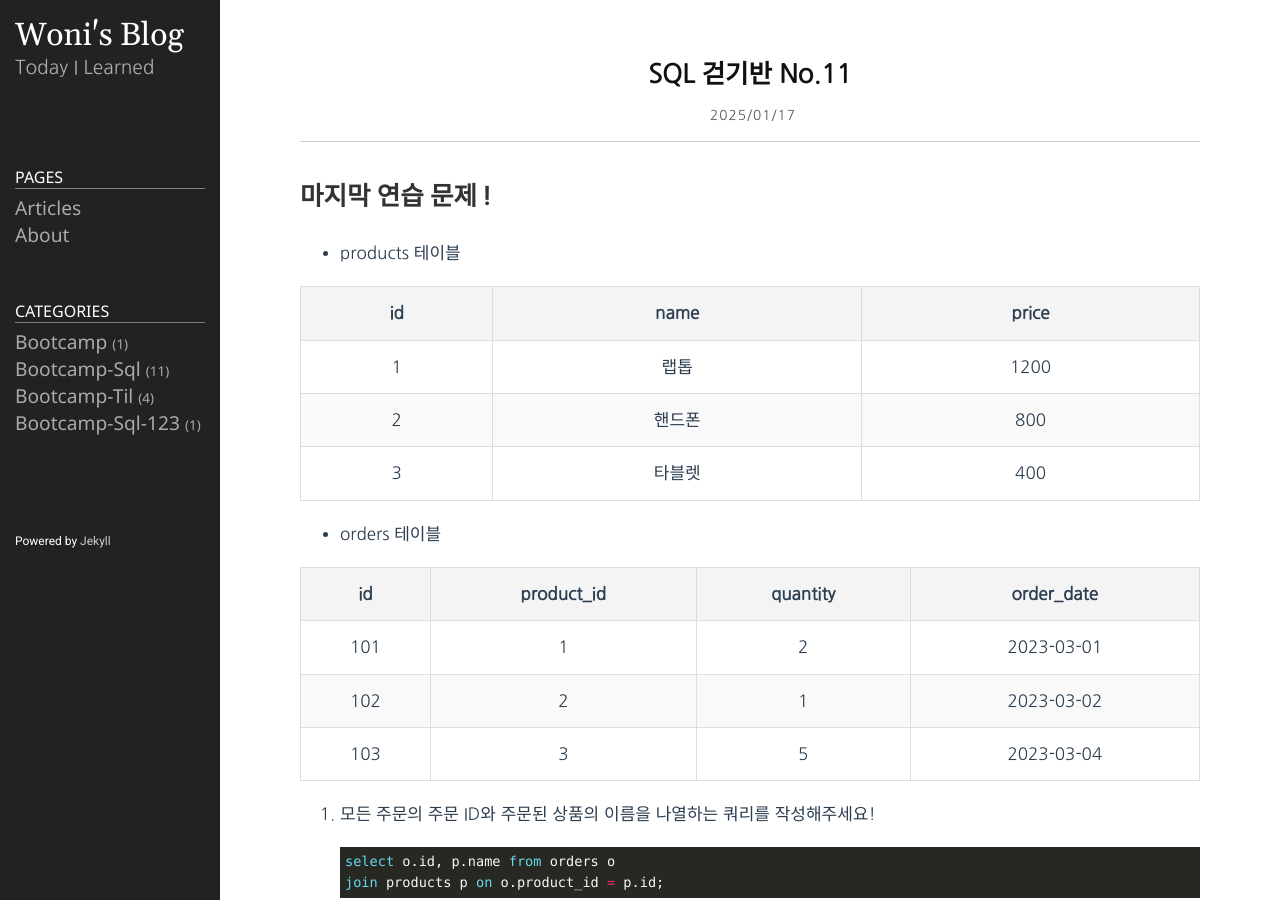
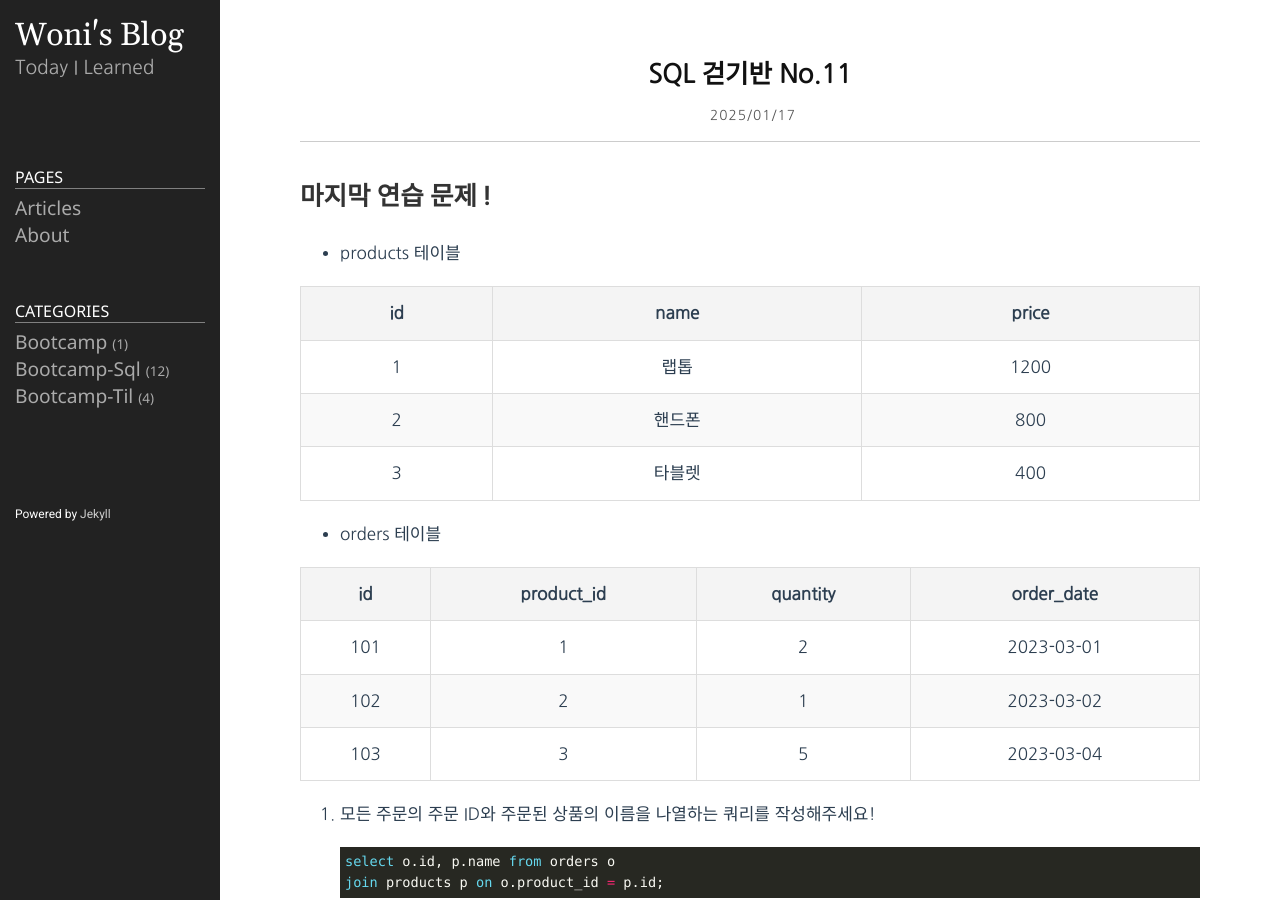
Before and after one commit to s-woni/s-woni.github.io, a Jekyll site: the page built from _posts/2025-01-17-walk11.md, in a window 1280 px wide and 900 px high. Built offline with Jekyll 4.4.1, drawn with Linux system fonts in a browser that asks for light colours.

Commit message:
Update 2025-01-17-walk11.md

```diff
--- a/_posts/2025-01-17-walk11.md
+++ b/_posts/2025-01-17-walk11.md
@@ -1,8 +1,8 @@
 ---
 layout: post
 title: SQL 걷기반 No.11
-date: 2025-01-17 17:30:00 +0900
-category: bootcamp-sql-123
+date: 2025-01-17 15:00:00 +0900
+category: bootcamp-sql
 ---
 
 # 마지막 연습 문제 !
```
